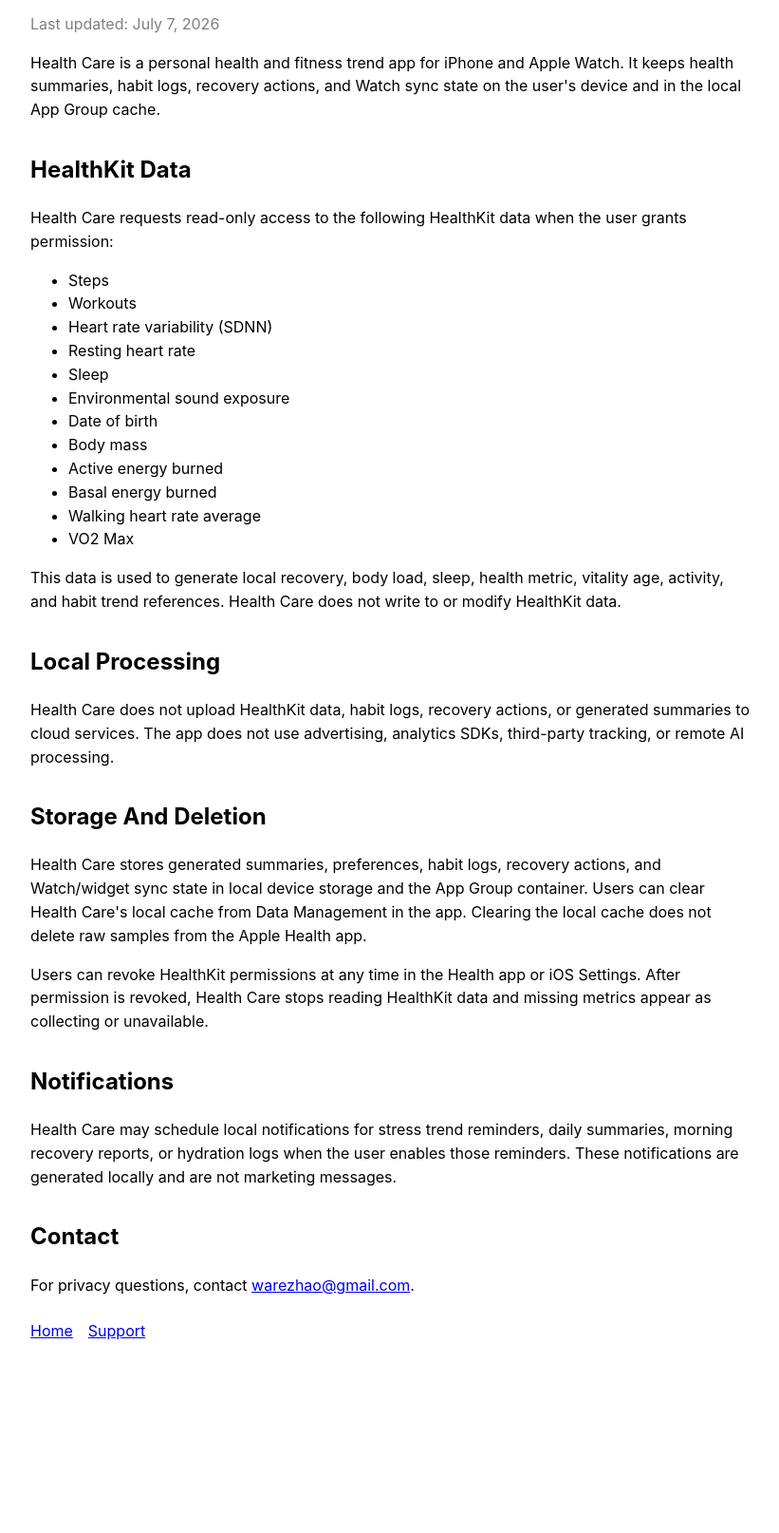
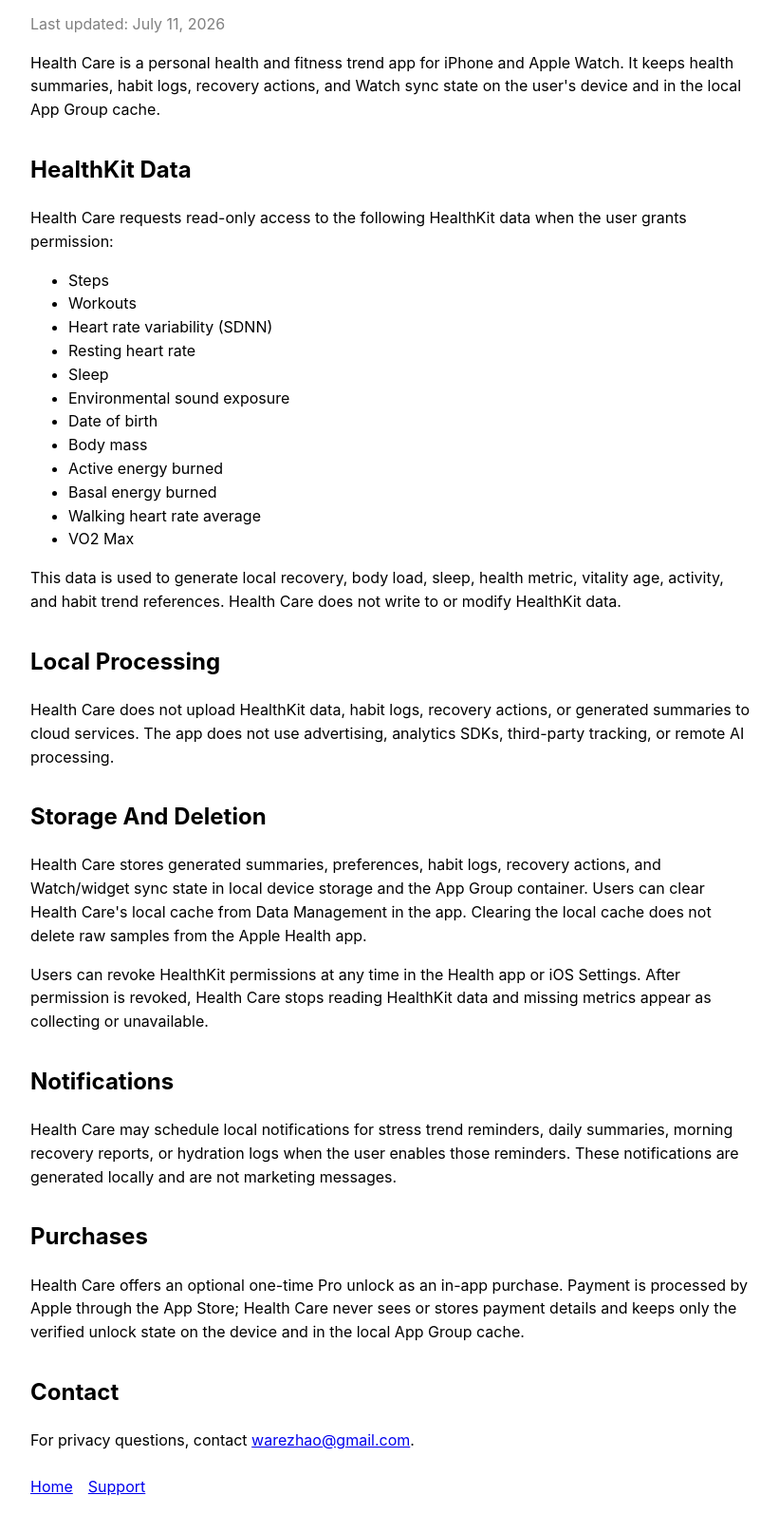
Before and after one commit to atalia/health-care-pages, a plain HTML site: page privacy/index.html in a window 1280 px wide. Shown: the part 88-1702 px from the top of the page at 95% size, without its empty margins (228-1049 px from the left). Before the commit the page ends 1566 px from the top, so only its background shows below. Drawn offline with Linux system fonts and the light colour scheme.

Commit message:
Add Pro purchase sections to privacy and support pages
The app ships a one-time Pro in-app purchase; the public pages now
state Apple processes payment (privacy) and how to restore the unlock
(support), matching docs/release/ in the app repo.

```diff
--- a/privacy/index.html
+++ b/privacy/index.html
@@ -9,7 +9,7 @@
 <body>
   <main>
     <h1>Health Care Privacy Policy</h1>
-    <p class="meta">Last updated: July 7, 2026</p>
+    <p class="meta">Last updated: July 11, 2026</p>
 
     <p>Health Care is a personal health and fitness trend app for iPhone and Apple Watch. It keeps health summaries, habit logs, recovery actions, and Watch sync state on the user's device and in the local App Group cache.</p>
 
@@ -41,6 +41,9 @@
     <h2>Notifications</h2>
     <p>Health Care may schedule local notifications for stress trend reminders, daily summaries, morning recovery reports, or hydration logs when the user enables those reminders. These notifications are generated locally and are not marketing messages.</p>
 
+    <h2>Purchases</h2>
+    <p>Health Care offers an optional one-time Pro unlock as an in-app purchase. Payment is processed by Apple through the App Store; Health Care never sees or stores payment details and keeps only the verified unlock state on the device and in the local App Group cache.</p>
+
     <h2>Contact</h2>
     <p>For privacy questions, contact <a href="mailto:warezhao@gmail.com">warezhao@gmail.com</a>.</p>
 
```
Also changed, not shown: support/index.html (+4 -1 lines).
